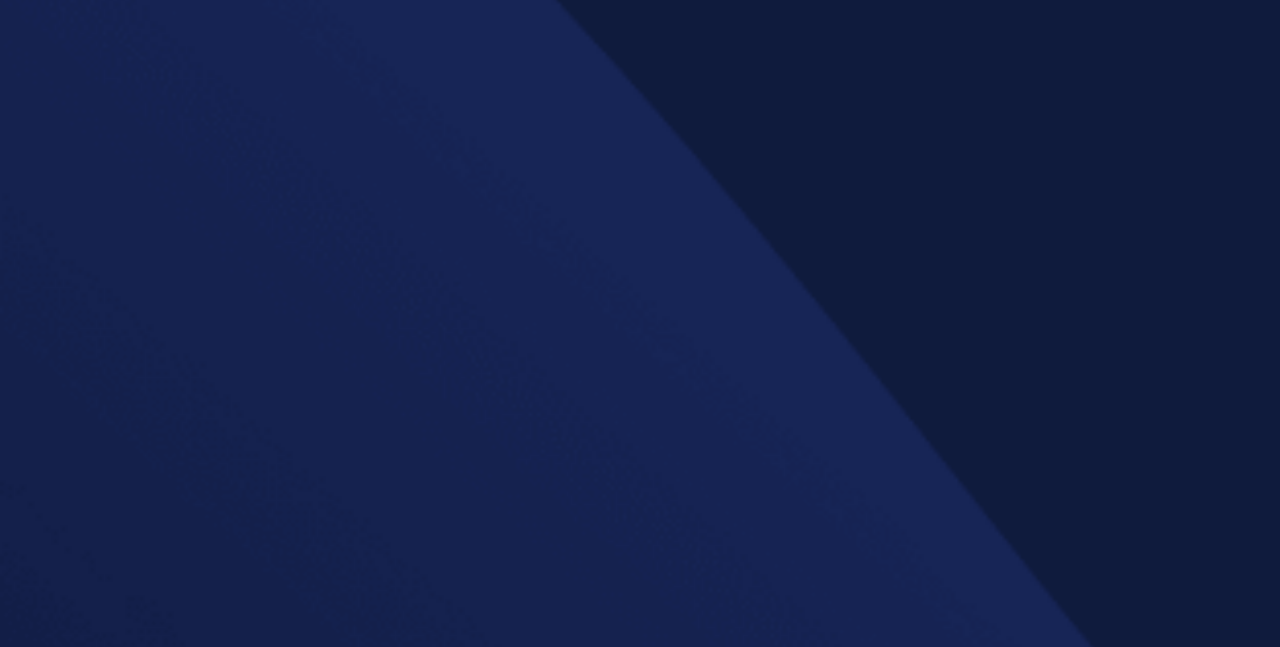
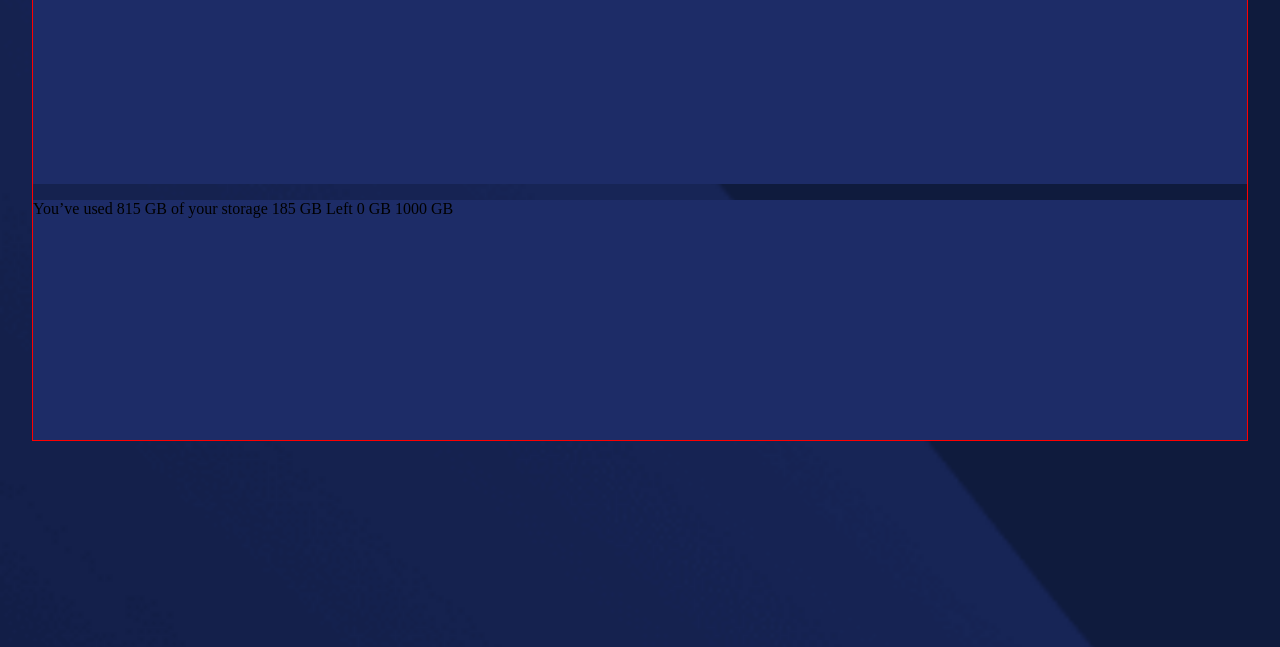
Before and after one commit to undeadskeleton/fylo-data-storage, a plain HTML site: page index.html in a window 1280 px wide. Shown: the part 153-800 px from the top of the page. Drawn offline with Linux system fonts and the light colour scheme.

Commit message:
added section

```diff
--- /dev/null
+++ b/bottom.css
@@ -0,0 +1,5 @@
+.bottom{
+   width:100%;
+   height:15rem;
+   background-color:var(--neutral-dark-blue);
+}
--- a/global.css
+++ b/global.css
@@ -1,5 +1,4 @@
 *,*::before,*::after{
-
     box-sizing: border-box;
 }
 
@@ -12,4 +11,11 @@ body{
    background-image: url('bg-mobile.png');
    background-size: 120%;
    background-repeat: no-repeat;
+   display:flex;
+   flex-direction: column;
+   justify-content: center;
+   margin:6rem 2rem ;
+   gap:1rem;
+   border:1px solid red;
+   /* height:100vh; */
 }
--- a/index.html
+++ b/index.html
@@ -10,6 +10,8 @@
 
   <!-- CSS_FILES -->
   <link rel="stylesheet" href="global.css">
+  <link rel="stylesheet" href="top.css">
+  <link rel="stylesheet" href="bottom.css">
   <link rel="stylesheet" href="utility.css">
 
   <!-- FONT-style -->
@@ -26,7 +28,7 @@
    <div class="top">
          <img src="logo.svg" alt="">
    </div>
-<div>
+<div class="bottom">
   You’ve used 815 GB of your storage
 
   185 GB Left
@@ -34,10 +36,10 @@
   0 GB
   1000 GB
   </div>
-
+<!--
   <div class="attribution">
     Challenge by <a href="https://www.frontendmentor.io?ref=challenge" target="_blank">Frontend Mentor</a>.
     Coded by <a href="#">Your Name Here</a>.
-  </div>
+  </div> -->
 </body>
 </html>
--- a/top.css
+++ b/top.css
@@ -0,0 +1,4 @@
+.top{
+   width:100%;
+   height:15rem;
+}
--- a/utility.css
+++ b/utility.css
@@ -10,3 +10,7 @@
 --neutral-dark-blue: hsl(228, 56%, 26%); /* Dark blue for buttons and highlights */
 --neutral-very-dark-blue: hsl(229, 57%, 11%); /* Very dark blue for shadows and borders */
 }
+
+.top{
+   background-color: var(--neutral-dark-blue);
+}
```
